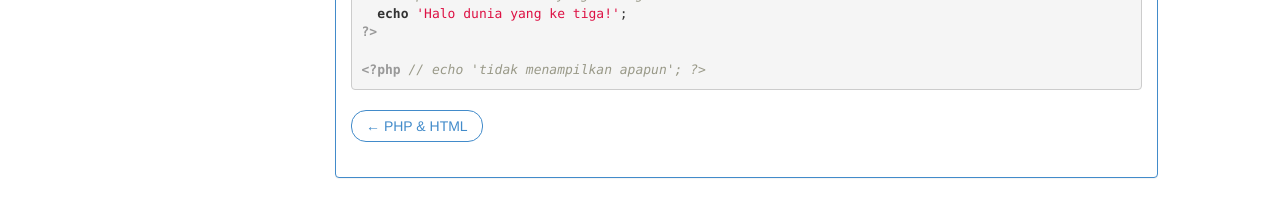
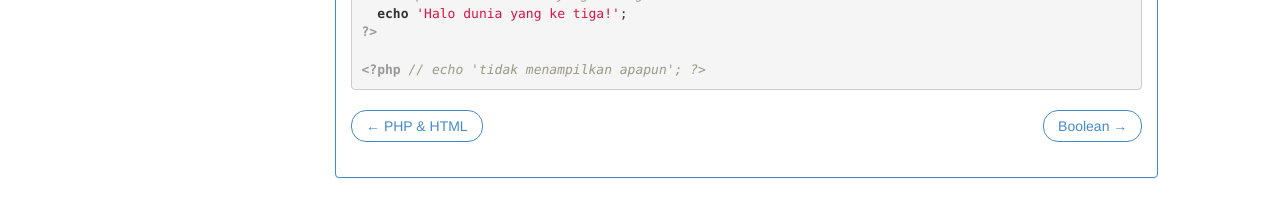
Before and after one commit to brondong/phpid, a Jekyll site: the page built from syntax-dasar/komentar-php.html, in a window 1280 px wide. Shown: the part 718-933 px from the top of the page. Built offline with Jekyll 4.4.1, drawn with Linux system fonts in a browser that asks for light colours; Markdown is read by kramdown in place of the engine named in the settings.

Commit message:
tambah link boolean.html

```diff
--- a/syntax-dasar/komentar-php.html
+++ b/syntax-dasar/komentar-php.html
@@ -59,7 +59,7 @@ uri: komentar-php
       <!-- .pager -->
       <ul class="pager">
         <li class="previous"><a href="{{ site.baseurl }}/syntax-dasar/php-dan-html">&larr; PHP & HTML</a></li>
-        <!-- <li class="next"><a href="php-dan-html.html">PHP & HTML &rarr;</a></li> -->
+        <li class="next"><a href="{{ site.baseurl }}/tipe/boolean">Boolean &rarr;</a></li>
       </ul>
       <!-- /.pager -->
 
```
